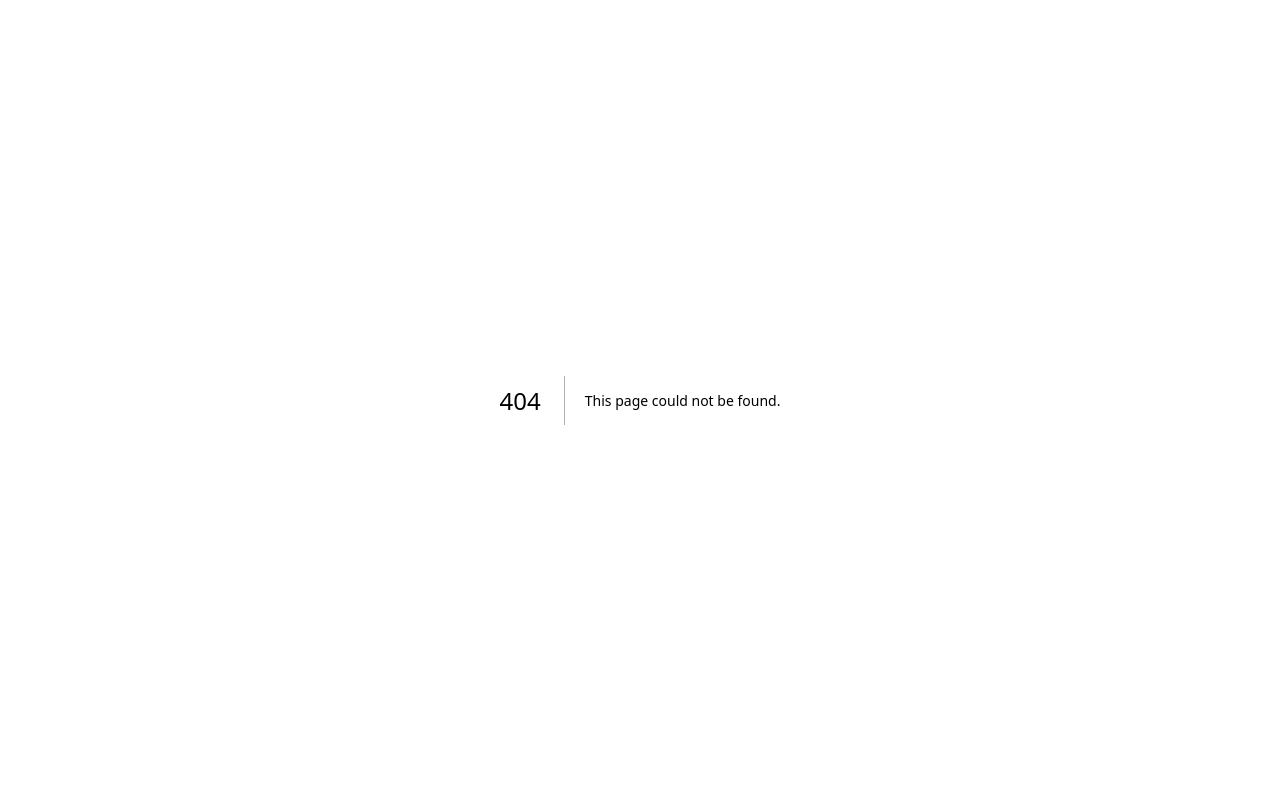
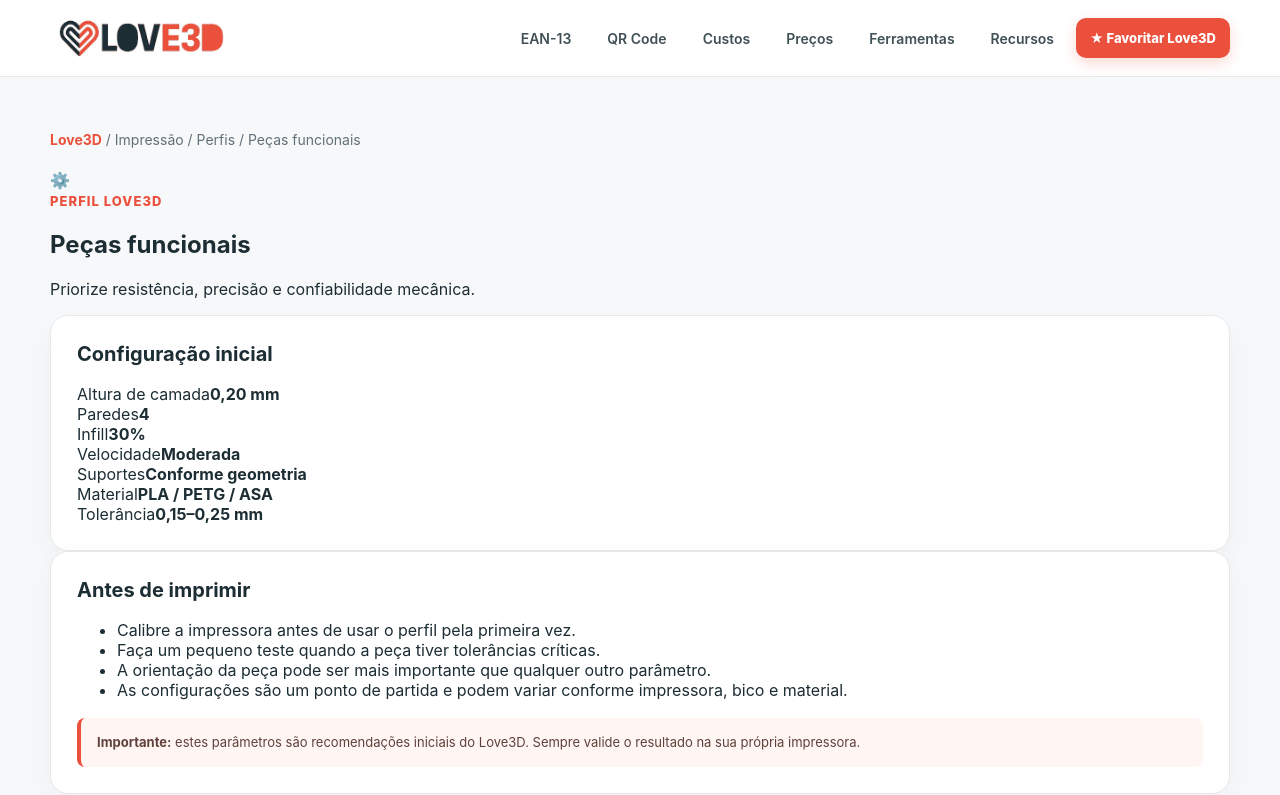
Before and after one commit to jlsan81/love3d, a Next.js app: page /impressao/pecas-funcionais in a window 1280 px wide. Before the commit this address had no page. Shown: the top 795 px of the page. Built offline with nearby package versions, Linux system fonts and the light colour scheme.

Commit message:
cria perfil Peças funcionais

```diff
--- /dev/null
+++ b/pages/impressao/pecas-funcionais.js
@@ -0,0 +1,18 @@
+import Link from "next/link";
+import Layout from "../../components/Layout";
+
+const profile = {"slug":"pecas-funcionais","icon":"⚙️","title":"Peças funcionais","description":"Priorize resistência, precisão e confiabilidade mecânica.","layer":"0,20 mm","walls":"4","infill":"30%","speed":"Moderada","supports":"Conforme geometria","material":"PLA / PETG / ASA","tolerance":"0,15–0,25 mm"};
+
+export default function Perfil() {
+  return <Layout><section className="tool-page"><div className="container">
+    <div className="breadcrumb"><Link href="/">Love3D</Link> / Impressão / Perfis / {profile.title}</div>
+    <div className="profile-hero"><span className="profile-icon">{profile.icon}</span><div><div className="eyebrow">Perfil Love3D</div><h1>{profile.title}</h1><p>{profile.description}</p></div></div>
+    <div className="profile-layout">
+      <section className="panel"><h2>Configuração inicial</h2><div className="profile-grid">
+        <div><span>Altura de camada</span><strong>{profile.layer}</strong></div><div><span>Paredes</span><strong>{profile.walls}</strong></div><div><span>Infill</span><strong>{profile.infill}</strong></div><div><span>Velocidade</span><strong>{profile.speed}</strong></div><div><span>Suportes</span><strong>{profile.supports}</strong></div><div><span>Material</span><strong>{profile.material}</strong></div><div><span>Tolerância</span><strong>{profile.tolerance}</strong></div>
+      </div></section>
+      <section className="panel"><h2>Antes de imprimir</h2><ul className="profile-list"><li>Calibre a impressora antes de usar o perfil pela primeira vez.</li><li>Faça um pequeno teste quando a peça tiver tolerâncias críticas.</li><li>A orientação da peça pode ser mais importante que qualquer outro parâmetro.</li><li>As configurações são um ponto de partida e podem variar conforme impressora, bico e material.</li></ul><div className="notice"><strong>Importante:</strong> estes parâmetros são recomendações iniciais do Love3D. Sempre valide o resultado na sua própria impressora.</div></section>
+    </div>
+    <div className="profile-nav"><Link href="/impressao">← Ver todos os perfis</Link></div>
+  </div></section></Layout>;
+}
```
